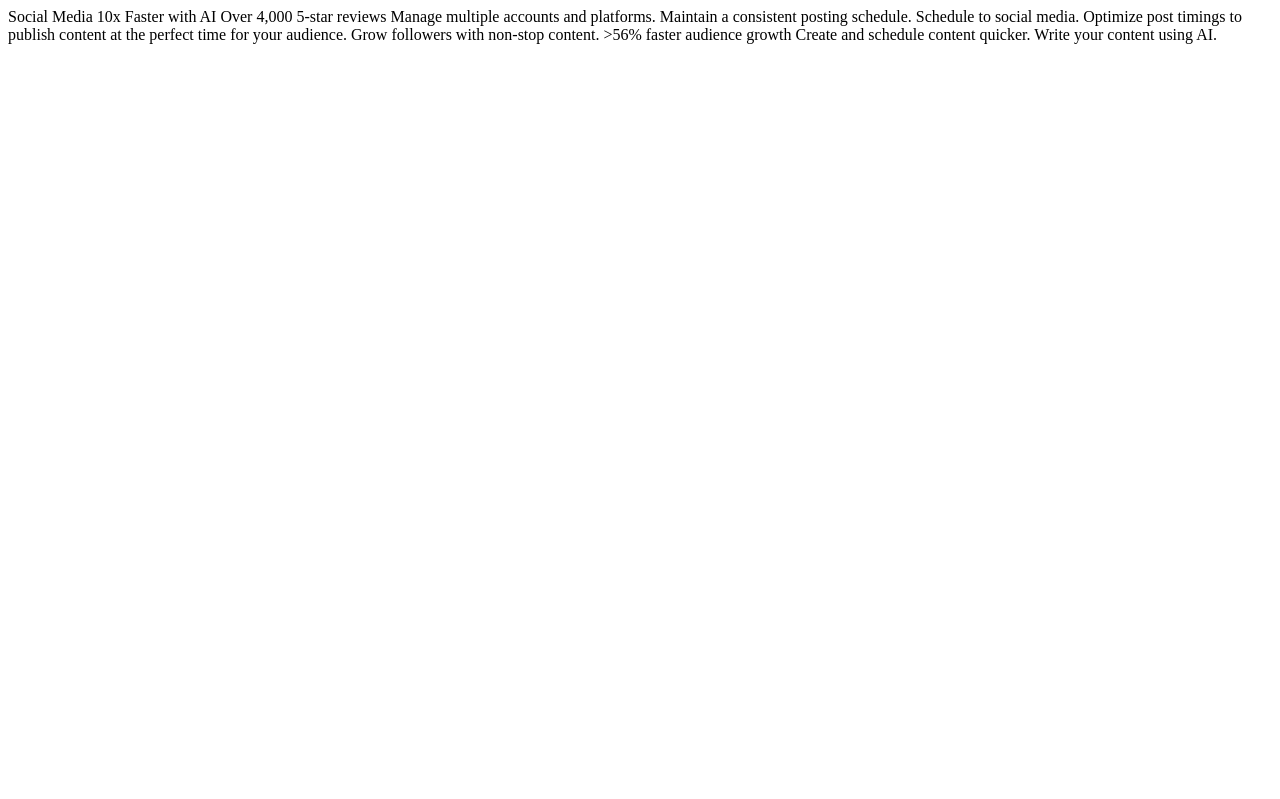
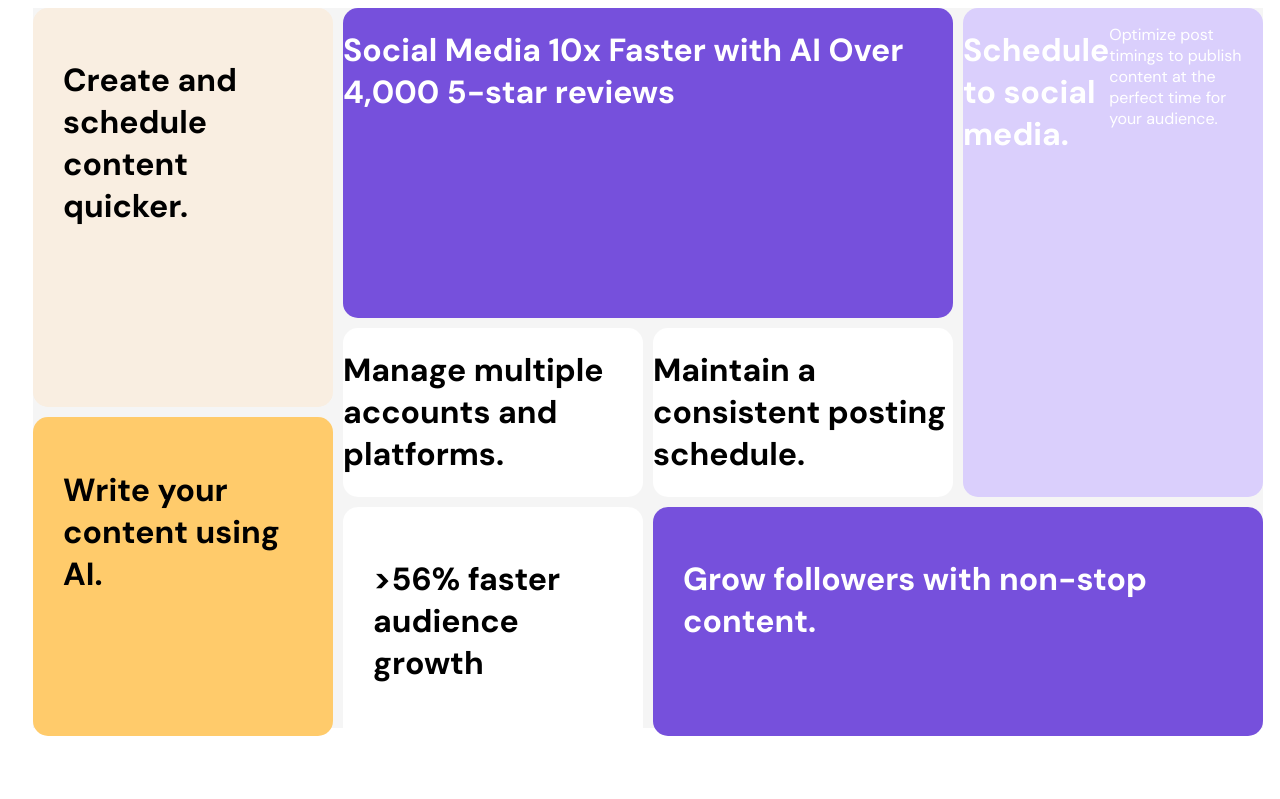
Before and after one commit to BB-WEX/Ibrahim-BentoGrid, a plain HTML site: page index.html in a window 1280 px wide. Drawn offline with Linux system fonts and the light colour scheme.

Commit message:
Added grid layout

```diff
--- a/index.html
+++ b/index.html
@@ -5,30 +5,69 @@
   <meta name="viewport" content="width=device-width, initial-scale=1.0"> <!-- displays site properly based on user's device -->
   <link rel="icon" type="image/png" sizes="32x32" href="./assets/images/favicon-32x32.png">
   <link rel="stylesheet" href="style.css">
+  <link href="https://fonts.googleapis.com/css2?family=DM+Sans:ital,opsz,wght@0,9..40,100..1000;1,9..40,100..1000&display=swap" rel="stylesheet">
   <title>Bento grid</title>
 
 </head>
 <body>
 
+  <div class="container">
+
+
+    <div class="item-1">
+      <h1>
         Social Media 10x Faster with AI
         Over 4,000 5-star reviews
+      </h1>
+    </div>
 
+    <div class="item-2">
+      <h1>
         Manage multiple accounts and platforms.
+      </h1>
+    </div>
 
+    <div class="item-3">
+      <h1>
         Maintain a consistent posting schedule.
+      </h1>
+    </div>
 
+    <div class="item-4">
+      <h1>
         Schedule to social media.
+      </h1>
+      <p>
         Optimize post timings to publish content at the perfect time for your audience.
+      </p>
+    </div>
 
+    <div class="item-5">
+      <h1>
         Grow followers with non-stop content.
+      </h1>
+    </div>
 
+    <div class="item-6">
+      <h1>
         >56% faster audience growth
+      </h1>
+    </div>
 
+    <div class="item-7">
+      <h1>
         Create and schedule content quicker.
+      </h1>
+    </div>
 
+    <div class="item-8">
+      <h1>
         Write your content using AI.
+      </h1>
+    </div>
 
-  <div class="attribution">
+
   </div>
+
 </body>
 </html>
--- a/style.css
+++ b/style.css
@@ -0,0 +1,95 @@
+html{
+    width: 100%;
+    height: 100%;
+}
+
+
+body{
+    font-family: "DM Sans";
+    display: flex;
+    justify-content: center;
+    width: 100%;
+    height: 100%;
+}
+
+.container{
+    display: grid;
+    grid-template-columns: 300px 300px 300px 300px;
+    grid-template-rows: 300px auto auto auto 0 ;
+    gap: 10px;
+    height: 90%;
+    background-color: whitesmoke;
+}
+
+.item-1{
+    display: flex;
+    color: white;
+    background-color: hsl(256, 67%, 59%);
+    border-radius: 15px;
+    grid-area: 1/2/ span 2/span 2;
+}
+
+.item-2{
+    display: flex;
+    color: black;
+    background-color: white;
+    border-radius: 15px;
+    height: 100%;
+    grid-area: 3/2/span 2;
+}
+
+.item-3{
+     display: flex;
+    color: black;
+    background-color: white;
+    border-radius: 15px;
+    height: 100%;
+    grid-area: 3/3/span 2;
+}
+
+.item-4{
+    display: flex;
+    color: white;
+    background-color: hsl(254, 88%, 90%);
+    border-radius: 15px;
+    grid-area: 1/4/ span 4;
+}
+
+
+
+.item-5{
+    display: flex;
+    color: white;
+    background-color: hsl(256, 67%, 59%);
+    border-radius: 15px;
+    padding: 30px;
+    grid-area: 5/3/ span 2/span 2;
+}
+
+.item-6{
+    display: flex;
+    color: black;
+    background-color: white;
+    border-radius: 15px;
+    padding: 30px;
+    height: 100%;
+    grid-area: 5/2/span 2;
+}
+
+.item-7{
+    display: flex;
+    color: black;
+    background-color: hsl(31, 66%, 93%);
+    border-radius: 15px;
+    padding: 30px;
+    grid-area: 1/1/span 3;
+}
+
+.item-8{
+    display: flex;
+    color: black;
+    background-color: hsl(39, 100%, 71%);
+    border-radius: 15px;
+    padding: 30px;
+    grid-area: 4/1/ span 3;
+}
```
Lines whose indentation alone changed are shown as unchanged.
